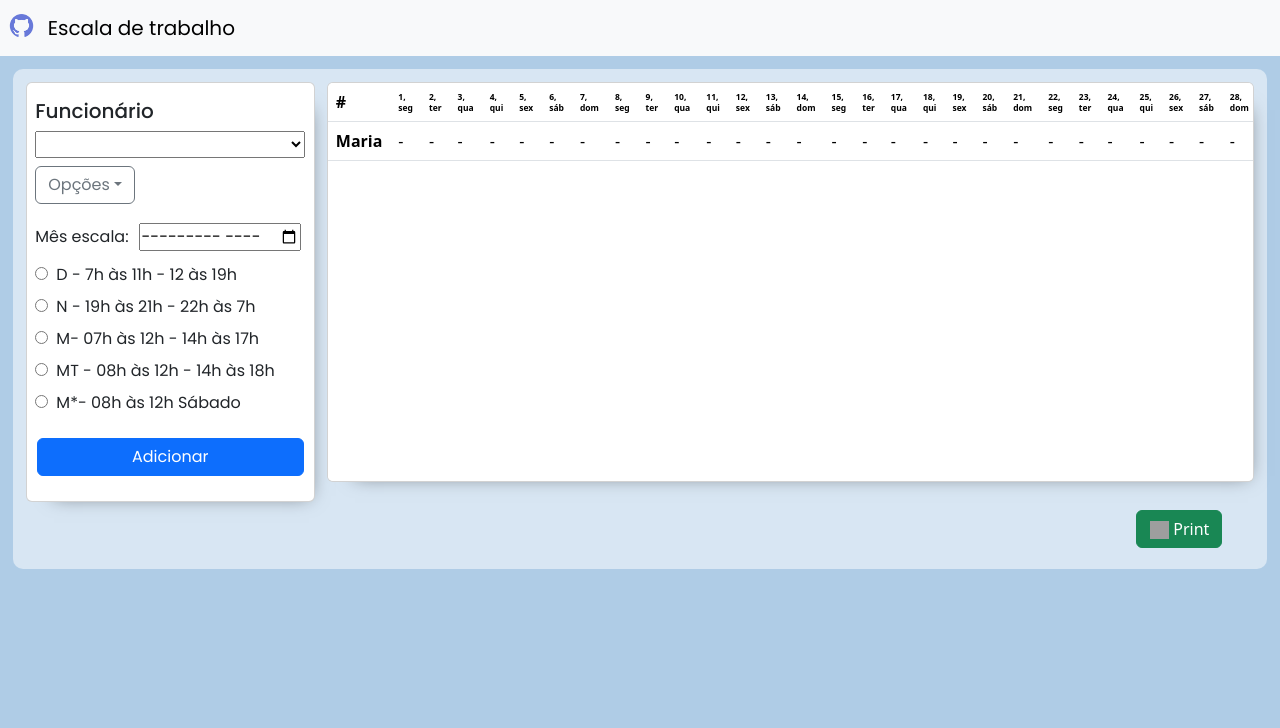
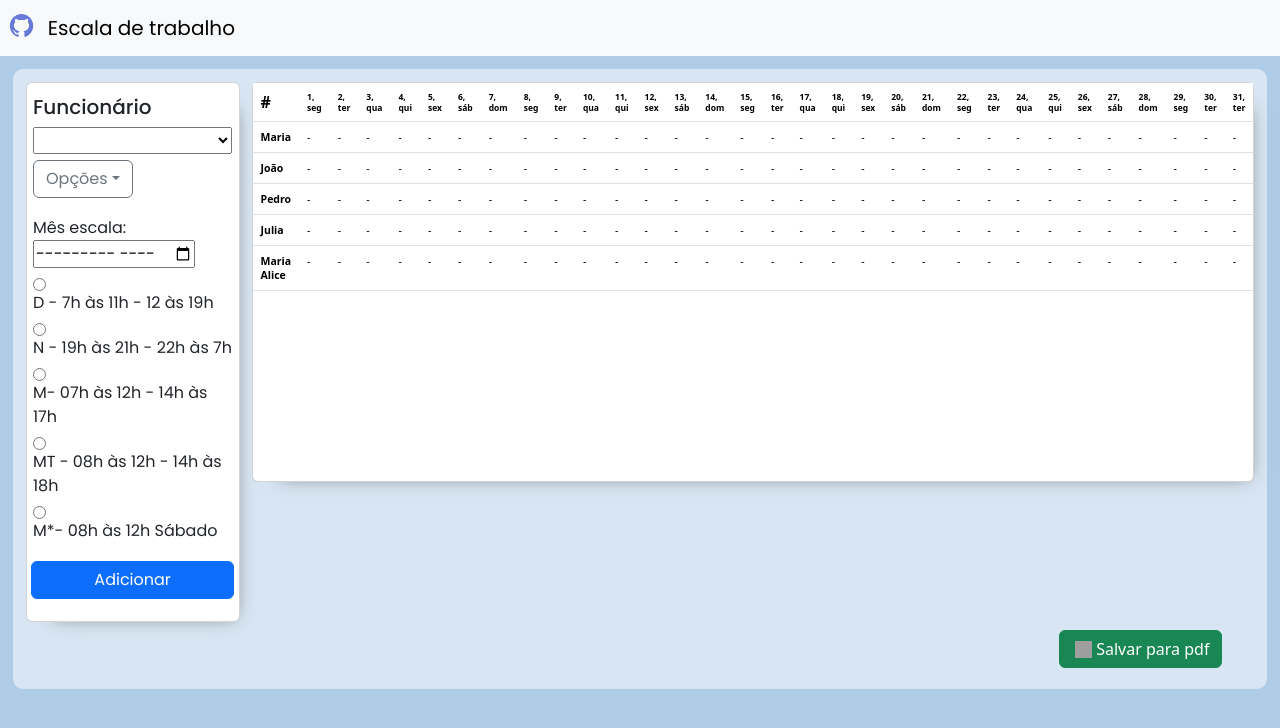
Before and after one commit to wesmnovaes/escala-de-trabalho, an Angular app in the folder escala/: page / in a window 1280 px wide. Shown: the top 728 px of the page. Built offline with nearby package versions, Linux system fonts and the light colour scheme; grey boxes are pictures that could not be loaded.

Commit message:
pequeno ajuste no layout e css

```diff
--- a/escala/src/app/app.component.html
+++ b/escala/src/app/app.component.html
@@ -6,7 +6,7 @@
 </nav>
 <div class="container-centro ">
     <div class="row">
-      <div class="col-3">
+      <div class="col">
         <div class="card card-form poppins-regular">
           <!-- Formuário lateral -->
           <form [formGroup]="checkoutForm" (ngSubmit)="onSubmit()">
@@ -89,7 +89,7 @@
         </div>
       </div>
       <!-- Tabela de escala -->
-      <div class="col-9" style="padding-left: 0%;">
+      <div class="col" style="padding-left: 0%;">
         <div class="card card-table" id="tabela_escala">
         <table class="table">
             <thead>
@@ -104,7 +104,7 @@
             <tbody>
               @for (fun of escala; track fun)
               {
-                <tr>
+                <tr style="font-size: 10.5px;">
                     <th scope="row">{{fun.nome}}</th>
                     @for (dias of fun.escala; track dias;let idx = $index) {
                       <td>{{fun.escala[idx]}}</td>
@@ -187,7 +187,7 @@
       </div>
       <div class="row">
         <div class="d-flex flex-row-reverse bd-highlight">
-          <div class="p-2 bd-highlight"><button class="btn btn-success" (click)="gerarPDF()"> <img src="../assets/print.ico" class="img_ico"> Print </button></div>
+          <div class="p-2 bd-highlight"><button class="btn btn-success" (click)="gerarPDF()"> <img src="../assets/print.ico" class="img_ico"> Salvar para pdf </button></div>
         </div>
       </div>
     </div>
--- a/escala/src/app/app.component.ts
+++ b/escala/src/app/app.component.ts
@@ -26,8 +26,14 @@ export class AppComponent {
   mes;
 
   // dados para teste
-  calen:any[] = [ "1, seg"	,"2, ter"	,"3, qua"	,"4, qui"	,"5, sex"	,"6, sáb"	,"7, dom"	,"8, seg"	,"9, ter"	,"10, qua"	,"11, qui"	,"12, sex"	,"13, sáb	","14, dom"	,"15, seg"	,"16, ter"	,"17, qua"	,"18, qui"	,"19, sex"	,"20, sáb"	,"21, dom	","22, seg"	,"23, ter"	,"24, qua"	,"25, qui"	,"26, sex	","27, sáb	","28, dom","29, seg","30, ter" ]
-  escala:any[] = [{nome:"Maria", escala:["-","-","-","-","-","-","-","-","-","-","-","-","-","-","-","-","-","-","-","-","-","-","-","-","-","-","-","-","-","-",]}]
+  calen:any[] = [ "1, seg"	,"2, ter"	,"3, qua"	,"4, qui"	,"5, sex"	,"6, sáb"	,"7, dom"	,"8, seg"	,"9, ter"	,"10, qua"	,"11, qui"	,"12, sex"	,"13, sáb	","14, dom"	,"15, seg"	,"16, ter"	,"17, qua"	,"18, qui"	,"19, sex"	,"20, sáb"	,"21, dom	","22, seg"	,"23, ter"	,"24, qua"	,"25, qui"	,"26, sex	","27, sáb	","28, dom","29, seg","30, ter","31, ter" ]
+  escala:any[] = [
+                  {nome:"Maria", escala:["-","-","-","-","-","-","-","-","-","-","-","-","-","-","-","-","-","-","-","-","-","-","-","-","-","-","-","-","-","-","-"]},
+                  {nome:"João", escala:["-","-","-","-","-","-","-","-","-","-","-","-","-","-","-","-","-","-","-","-","-","-","-","-","-","-","-","-","-","-","-"]},
+                  {nome:"Pedro", escala:["-","-","-","-","-","-","-","-","-","-","-","-","-","-","-","-","-","-","-","-","-","-","-","-","-","-","-","-","-","-","-"]},
+                  {nome:"Julia", escala:["-","-","-","-","-","-","-","-","-","-","-","-","-","-","-","-","-","-","-","-","-","-","-","-","-","-","-","-","-","-","-"]},
+                  {nome:"Maria Alice", escala:["-","-","-","-","-","-","-","-","-","-","-","-","-","-","-","-","-","-","-","-","-","-","-","-","-","-","-","-","-","-","-"]}
+                ]
 
 
   constructor(private $services: EscalaService, private formBuilder: FormBuilder){}
@@ -60,7 +66,8 @@ export class AppComponent {
           unit: 'mm',
           format: 'a4'
          });
-        pdf.addImage(canvas.toDataURL('image/PNG'),'PNG',5,5,280,120,'','SLOW',0);
+
+         pdf.addImage(canvas.toDataURL('image/PNG'),'PNG',5,5,285,118,'','SLOW',0);
         pdf.save('Escala - '+this.mes);
       })
     }
--- a/escala/src/styles.css
+++ b/escala/src/styles.css
@@ -26,8 +26,8 @@ body{
     box-shadow: 11px 11px 18px -17px rgba(0,0,0,0.54);
 }
 .card-table{
-    display: inline-block;
-    overflow-x:scroll;
+/*    display: inline-block;
+    overflow-x:scroll; */
 }
 .poppins-regular {
     font-family: "Poppins", sans-serif;
```
